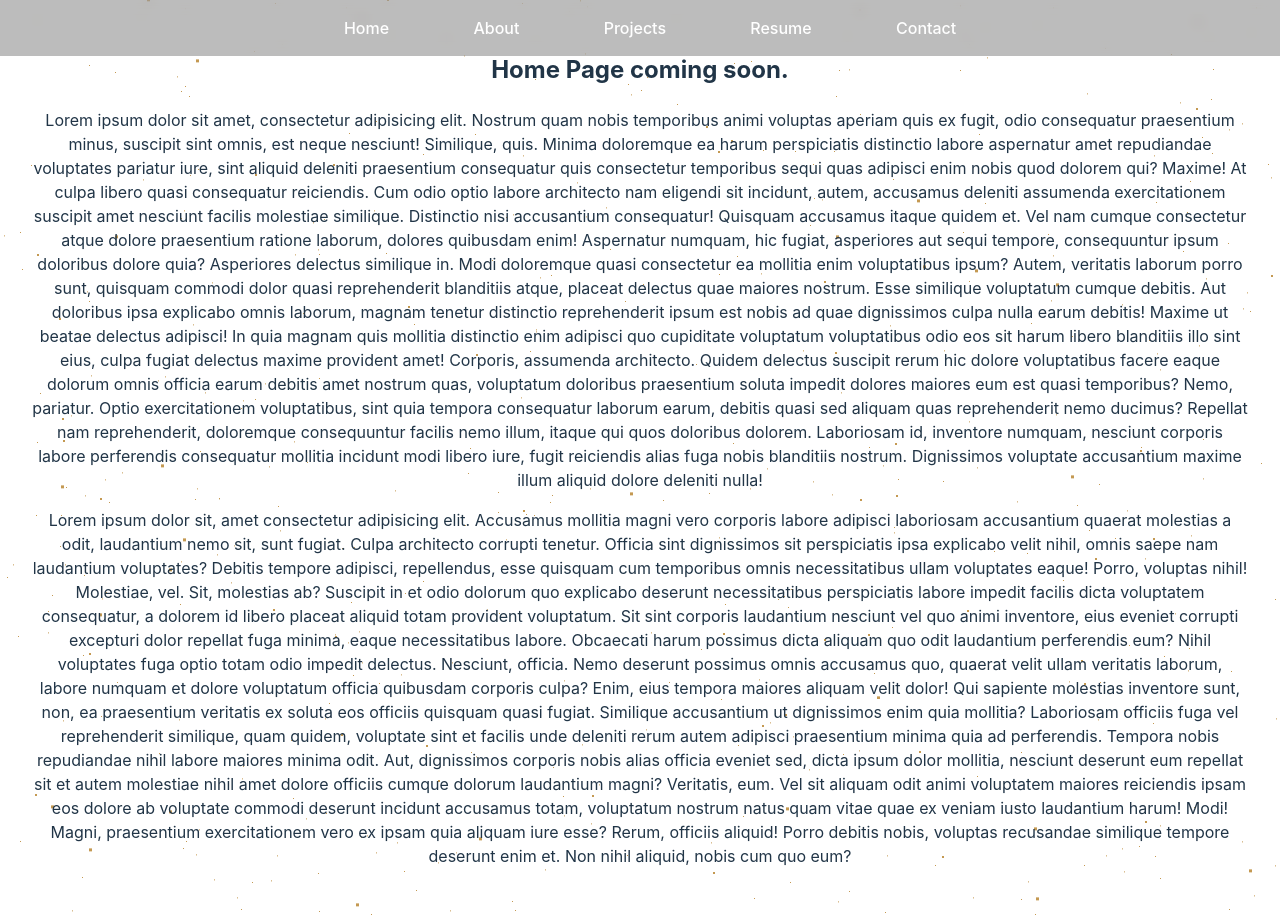
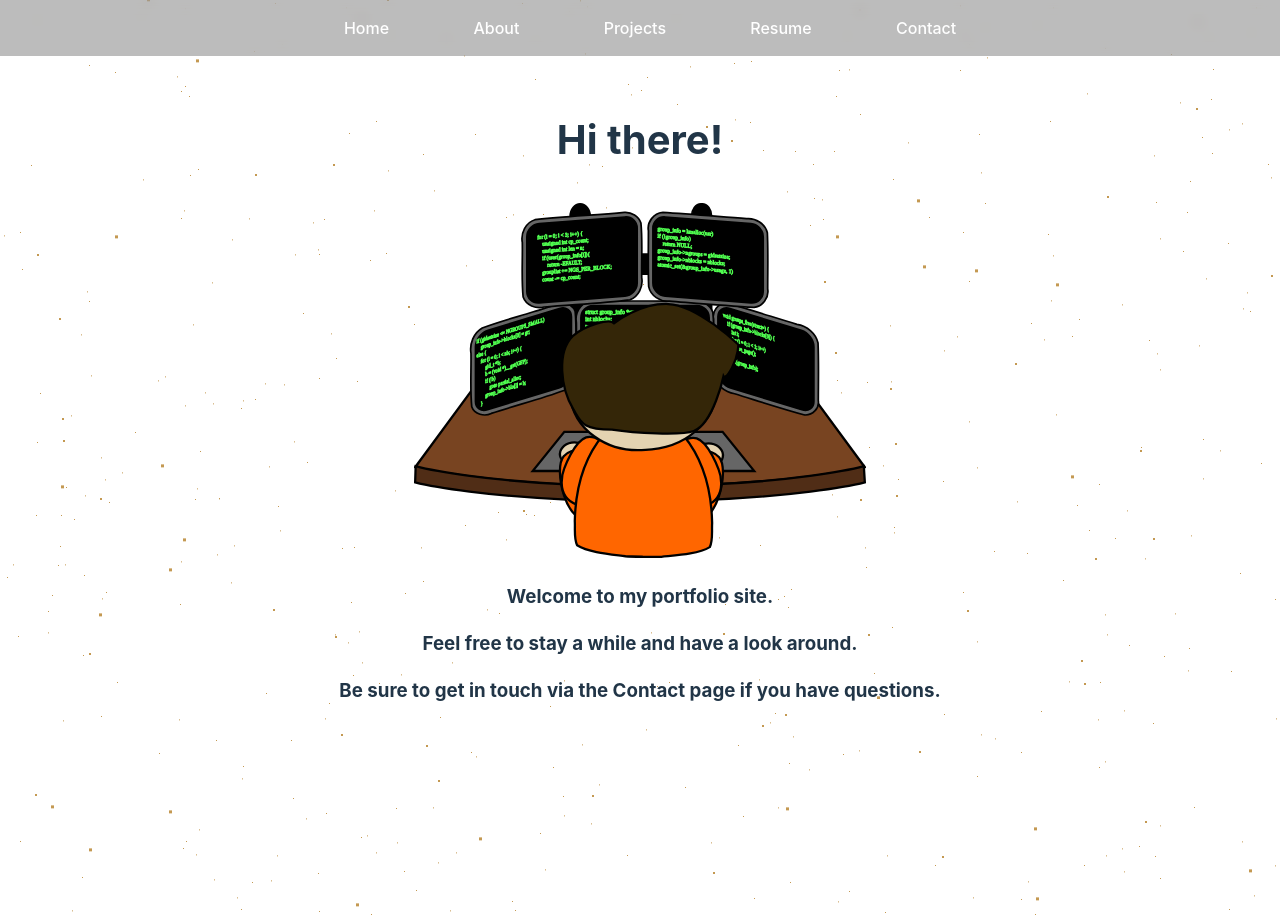
Before and after one commit to vworo/Portfolio, a Vue app: page / in a window 1280 px wide. After the commit the page ends 800 px from the top, so only its background shows below. Built offline with nearby package versions, Linux system fonts and the light colour scheme; some icons are missing.

Commit message:
Styling and scope fix. HomePage work

```diff
--- a/src/components/Navbar.vue
+++ b/src/components/Navbar.vue
@@ -37,7 +37,7 @@
     </ul>
 </template>
 
-<style scope>
+<style scoped>
     ul {
         list-style: none;
         padding: 0;
--- a/src/views/About.vue
+++ b/src/views/About.vue
@@ -6,6 +6,6 @@
     <h2>About Page coming soon.</h2>
 </template>
 
-<style scope>
+<style scoped>
 
 </style>
--- a/src/views/Contact.vue
+++ b/src/views/Contact.vue
@@ -36,20 +36,22 @@
             <button type="button" @click="clearForm">Clear</button>
             <button type="submit" value="Send">Submit</button>
         </div>
+
     </form>
 </template>
 
-<style scope>
+<style scoped>
     form {
         background-color: rgba(255, 255, 255, 0.1);
         padding: 1em;
+        border: solid 1px;
         border-radius: 3em;
+        border-color: darkorange;
         width: 50vw;
     }
 
     label {
         margin: 1em;
-        display: block;
     }
 
     input, textarea {
--- a/src/views/Home.vue
+++ b/src/views/Home.vue
@@ -3,29 +3,19 @@
 </script>
 
 <template>
-    <h2>Home Page coming soon.</h2>
-    <p>Lorem ipsum dolor sit amet, consectetur adipisicing elit. Nostrum quam nobis temporibus animi voluptas aperiam quis ex fugit, odio consequatur praesentium minus, suscipit sint omnis, est neque nesciunt! Similique, quis.
-    Minima doloremque ea harum perspiciatis distinctio labore aspernatur amet repudiandae voluptates pariatur iure, sint aliquid deleniti praesentium consequatur quis consectetur temporibus sequi quas adipisci enim nobis quod dolorem qui? Maxime!
-    At culpa libero quasi consequatur reiciendis. Cum odio optio labore architecto nam eligendi sit incidunt, autem, accusamus deleniti assumenda exercitationem suscipit amet nesciunt facilis molestiae similique. Distinctio nisi accusantium consequatur!
-    Quisquam accusamus itaque quidem et. Vel nam cumque consectetur atque dolore praesentium ratione laborum, dolores quibusdam enim! Aspernatur numquam, hic fugiat, asperiores aut sequi tempore, consequuntur ipsum doloribus dolore quia?
-    Asperiores delectus similique in. Modi doloremque quasi consectetur ea mollitia enim voluptatibus ipsum? Autem, veritatis laborum porro sunt, quisquam commodi dolor quasi reprehenderit blanditiis atque, placeat delectus quae maiores nostrum.
-    Esse similique voluptatum cumque debitis. Aut doloribus ipsa explicabo omnis laborum, magnam tenetur distinctio reprehenderit ipsum est nobis ad quae dignissimos culpa nulla earum debitis! Maxime ut beatae delectus adipisci!
-    In quia magnam quis mollitia distinctio enim adipisci quo cupiditate voluptatum voluptatibus odio eos sit harum libero blanditiis illo sint eius, culpa fugiat delectus maxime provident amet! Corporis, assumenda architecto.
-    Quidem delectus suscipit rerum hic dolore voluptatibus facere eaque dolorum omnis officia earum debitis amet nostrum quas, voluptatum doloribus praesentium soluta impedit dolores maiores eum est quasi temporibus? Nemo, pariatur.
-    Optio exercitationem voluptatibus, sint quia tempora consequatur laborum earum, debitis quasi sed aliquam quas reprehenderit nemo ducimus? Repellat nam reprehenderit, doloremque consequuntur facilis nemo illum, itaque qui quos doloribus dolorem.
-    Laboriosam id, inventore numquam, nesciunt corporis labore perferendis consequatur mollitia incidunt modi libero iure, fugit reiciendis alias fuga nobis blanditiis nostrum. Dignissimos voluptate accusantium maxime illum aliquid dolore deleniti nulla!</p>
-    <p>Lorem ipsum dolor sit, amet consectetur adipisicing elit. Accusamus mollitia magni vero corporis labore adipisci laboriosam accusantium quaerat molestias a odit, laudantium nemo sit, sunt fugiat. Culpa architecto corrupti tenetur.
-    Officia sint dignissimos sit perspiciatis ipsa explicabo velit nihil, omnis saepe nam laudantium voluptates? Debitis tempore adipisci, repellendus, esse quisquam cum temporibus omnis necessitatibus ullam voluptates eaque! Porro, voluptas nihil!
-    Molestiae, vel. Sit, molestias ab? Suscipit in et odio dolorum quo explicabo deserunt necessitatibus perspiciatis labore impedit facilis dicta voluptatem consequatur, a dolorem id libero placeat aliquid totam provident voluptatum.
-    Sit sint corporis laudantium nesciunt vel quo animi inventore, eius eveniet corrupti excepturi dolor repellat fuga minima, eaque necessitatibus labore. Obcaecati harum possimus dicta aliquam quo odit laudantium perferendis eum?
-    Nihil voluptates fuga optio totam odio impedit delectus. Nesciunt, officia. Nemo deserunt possimus omnis accusamus quo, quaerat velit ullam veritatis laborum, labore numquam et dolore voluptatum officia quibusdam corporis culpa?
-    Enim, eius tempora maiores aliquam velit dolor! Qui sapiente molestias inventore sunt, non, ea praesentium veritatis ex soluta eos officiis quisquam quasi fugiat. Similique accusantium ut dignissimos enim quia mollitia?
-    Laboriosam officiis fuga vel reprehenderit similique, quam quidem, voluptate sint et facilis unde deleniti rerum autem adipisci praesentium minima quia ad perferendis. Tempora nobis repudiandae nihil labore maiores minima odit.
-    Aut, dignissimos corporis nobis alias officia eveniet sed, dicta ipsum dolor mollitia, nesciunt deserunt eum repellat sit et autem molestiae nihil amet dolore officiis cumque dolorum laudantium magni? Veritatis, eum.
-    Vel sit aliquam odit animi voluptatem maiores reiciendis ipsam eos dolore ab voluptate commodi deserunt incidunt accusamus totam, voluptatum nostrum natus quam vitae quae ex veniam iusto laudantium harum! Modi!
-    Magni, praesentium exercitationem vero ex ipsam quia aliquam iure esse? Rerum, officiis aliquid! Porro debitis nobis, voluptas recusandae similique tempore deserunt enim et. Non nihil aliquid, nobis cum quo eum?</p>
+    <h2>Hi there!</h2>
+    <img src="../assets/computers.svg" alt="" srcset="">
+    <h3>Welcome to my portfolio site.</h3>
+    <h3>Feel free to stay a while and have a look around.</h3>
+    <h3>Be sure to get in touch via the Contact page if you have questions.</h3>
 </template>
 
-<style scope>
+<style scoped>
+    img {
+        width: 75%;
+    }
 
+    h2 {
+        font-size: 40px;
+    }
 </style>
--- a/src/views/Projects.vue
+++ b/src/views/Projects.vue
@@ -6,6 +6,6 @@
     <h2>Projects Page coming soon.</h2>
 </template>
 
-<style scope>
+<style scoped>
 
 </style>
--- a/src/views/Resume.vue
+++ b/src/views/Resume.vue
@@ -6,6 +6,6 @@
     <h2>Resume Page coming soon.</h2>
 </template>
 
-<style scope>
+<style scoped>
 
 </style>
```
Also changed, not shown: src/assets/computers.svg (added).
